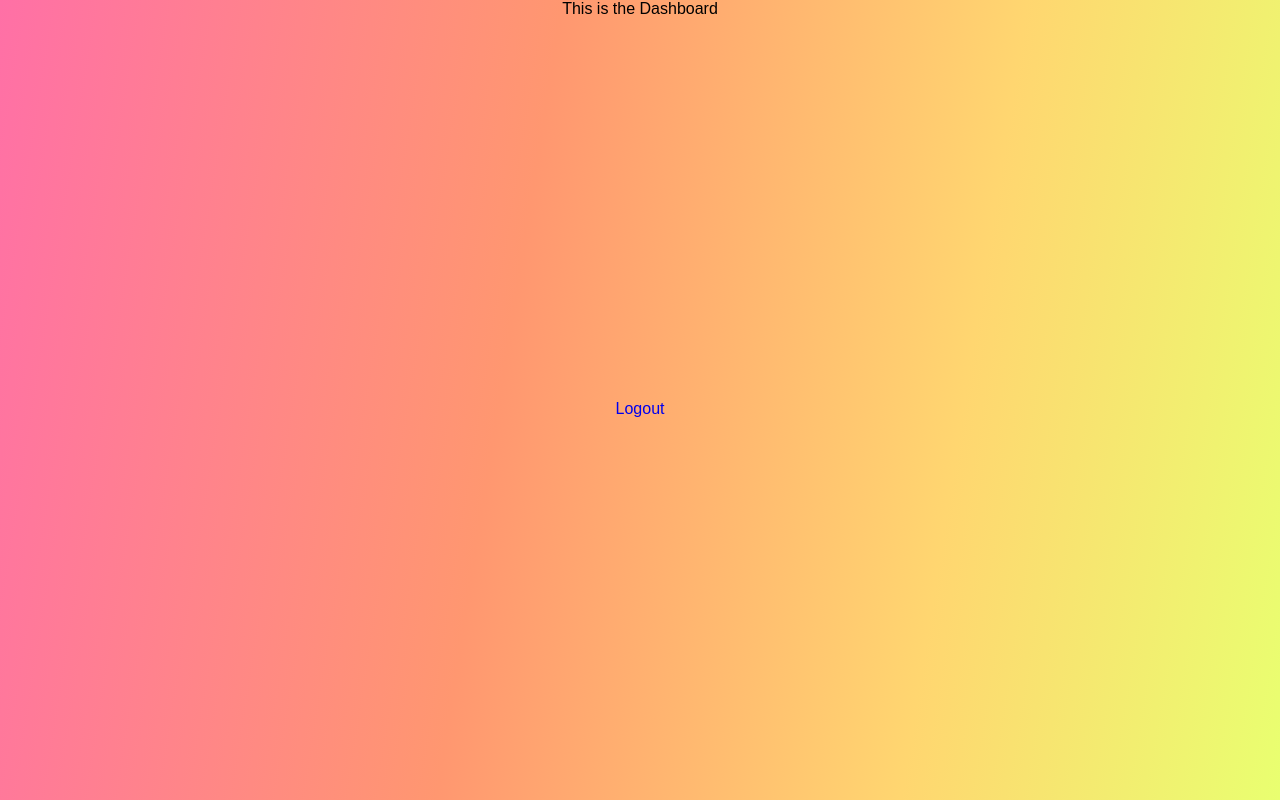
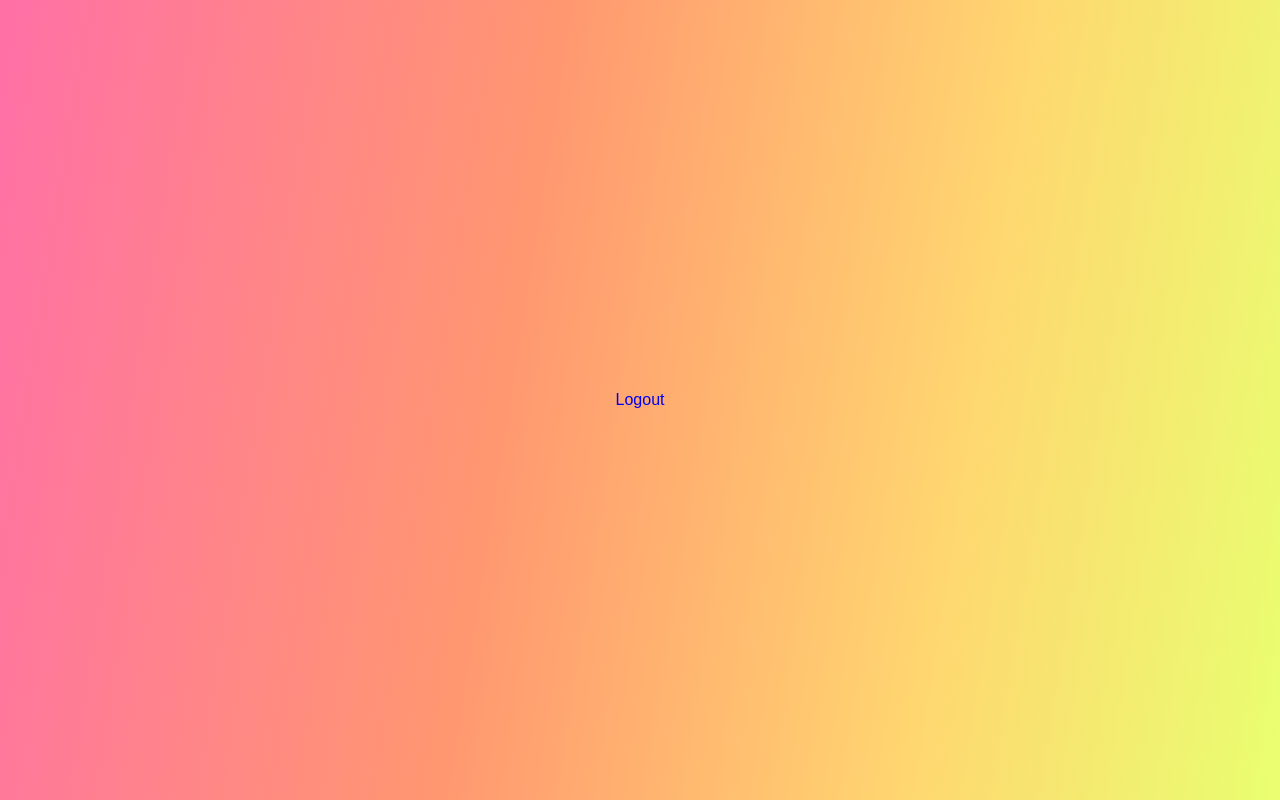
Before and after one commit to IanGirard/helo-simulation-3, a React (Create React App) app: page /#/dashboard in a window 1280 px wide. Built offline with nearby package versions, Linux system fonts and the light colour scheme.

Commit message:
something

```diff
--- a/src/components/Dashboard/Dashboard.js
+++ b/src/components/Dashboard/Dashboard.js
@@ -4,7 +4,9 @@ export default class Dashboard extends Component {
     render() {
         return (
             <div className='App'>
-                This is the Dashboard
+                <div className='header'>
+
+                </div>
                 <a href='http://localhost:3030/auth/logout'><div className='logoutButton'>Logout</div></a>
             </div>
         )
```
